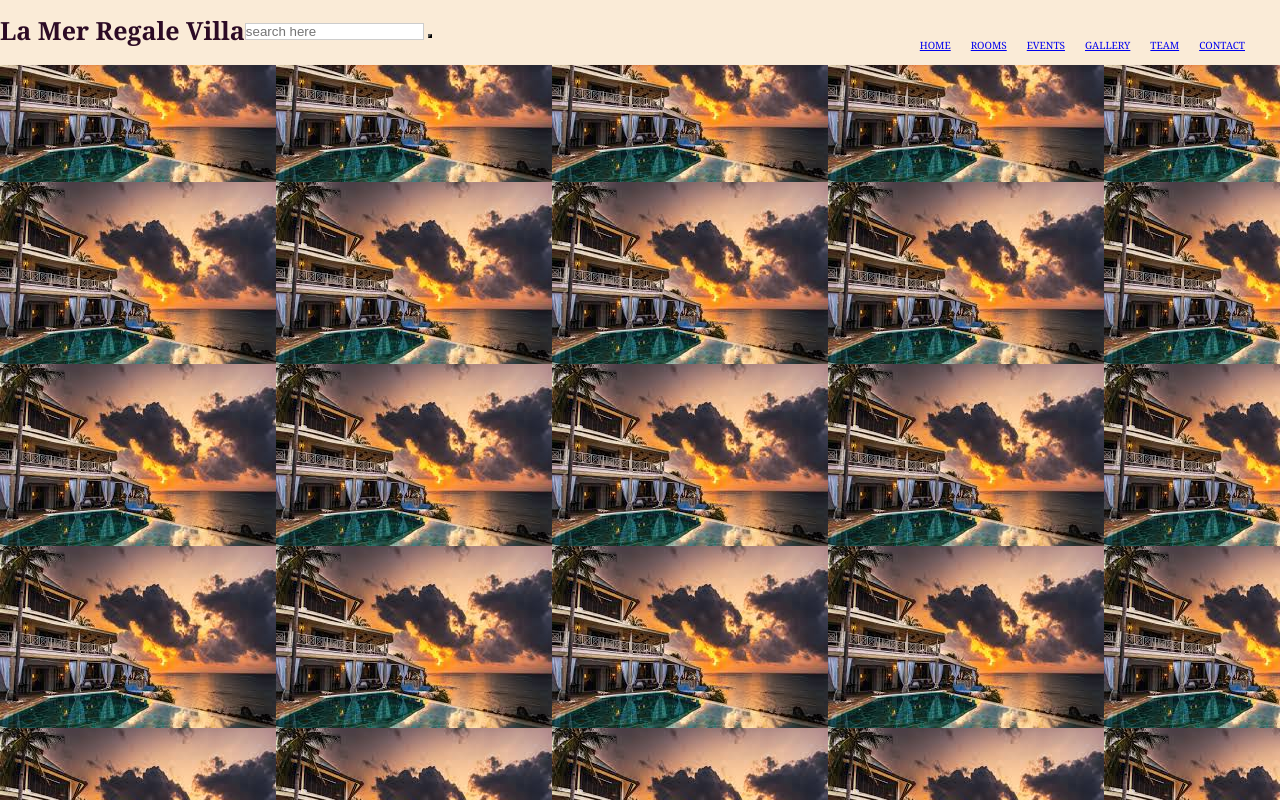
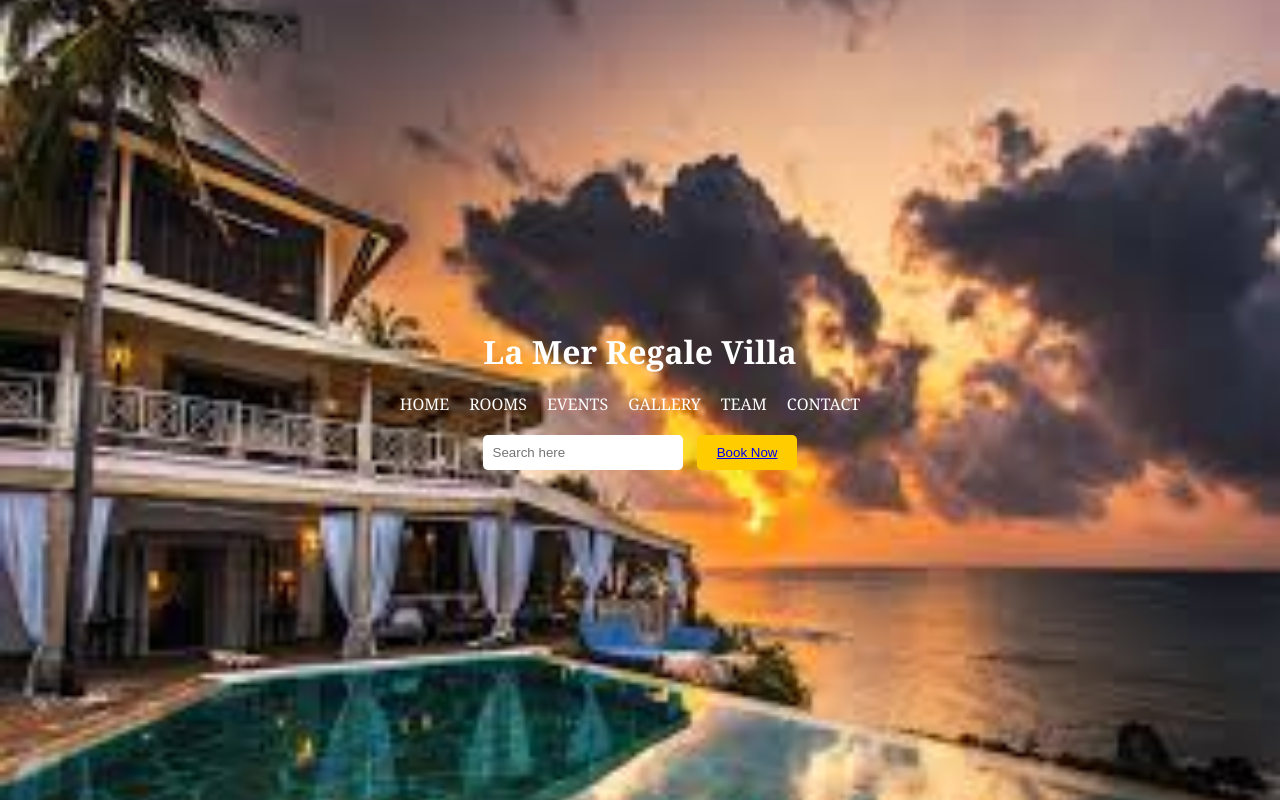
Before and after one commit to doreennjagi/la_villa_resort, a plain HTML site: page index.html in a window 1280 px wide. Drawn offline with Linux system fonts and the light colour scheme.

Commit message:
landing page

```diff
--- a/index.html
+++ b/index.html
@@ -7,11 +7,9 @@
     <link rel="stylesheet" href="main.css">
 </head>
 <body>
-    <header >
+    <header class="hero">
         <nav>
-            <div class="logo">
-                    La Mer Regale Villa
-                </div>
+            <div class="logo">La Mer Regale Villa</div>
             <ul class="nav_links">
                 <li><a href="#">HOME</a></li>
                 <li><a href="#">ROOMS</a></li>
@@ -19,13 +17,10 @@
                 <li><a href="#">GALLERY</a></li>
                 <li><a href="#">TEAM</a></li>
                 <li><a href="#">CONTACT</a></li>
-
             </ul>
-                <input type="text" placeholder="search here" />
-        <button><a href="book now"></a></button>
+            <input type="text" placeholder="Search here">
+            <button><a href="#">Book Now</a></button>
         </nav>
-
-
     </header>
 </body>
 </html>
--- a/main.css
+++ b/main.css
@@ -1,72 +1,75 @@
-*{
-    padding: 0;
-    margin:0;
-    box-sizing: border;
+
+* {
+        margin: 0;
+        padding: 0;
+        box-sizing: border-box;
 }
+
 body{
     font-family: Georgia, 'Times New Roman', Times, serif;
-    background-image: url(./images/villa_7.jpeg);
-    height: 100vh;
-    position: fixed;
-    padding:0;
-    margin:0;
 }
 
-header{
+header.hero{
+
+    background-image: url('images/villa_7.jpeg');
+    background-size: cover;
+    background-position: center;
+    height: 100vh;
+    color: #fff;
     display: flex;
-    justify-content: space-between;
+    justify-content: center;
     align-items: center;
-    width: 100%;
-    padding: 30px 10%;
+    text-align: center;
+    padding: 0 20px;
+    }
+
+
+.logo{
+    font-size: 2rem;
+    font-weight: bold;
+    margin-bottom: 20px;
 }
 
-nav{
-    width:100%;
-    height: 70px;
-    line-height: 70px;
-    position:fixed;
-    background-color: antiquewhite;
+.nav_links{
+    list-style: none;
+    display: flex;
+    justify-content: center;
+    margin-bottom: 20px;
 
 }
-.logo{
-    font-size: 25px;
-    font-weight: bold;
-    float: left;
-    color: rgb(44, 11, 37);
+.nav_links li {
+    margin-right: 20px;
+
+}
+
+.nav_links li a {
     text-decoration: none;
-}
-ul{
-
-    float: right;
-    color: rgb(41, 3, 41);
-    text-decoration: none;
-    text-transform: uppercase;
-}
-.nav_links{
-    display: flex;
-    float: right;
-    font-size:10px;
-    padding: 15px;
-}
-.nav_links li {
-    list-style: none;
-    margin-right: 20px;
+    color: #fff;
+    transition: color 0.3s ease;
     }
 
 .nav_links li a:hover {
-        color: #f00;
+    color: #ffcc00;
         }
 
-button {
-    background-color: #f00;
-    color: #fff;
-    cursor: pointer;
+input[type="text"] {
+            padding: 10px;
+            border: none;
+            border-radius: 5px;
+            margin-right: 10px;
+            width: 200px;
 
 }
+
+button {
+    padding: 10px 20px;
+    border: none;
+    border-radius: 5px;
+    background-color: #ffcc00;
+    color: #000;
+    cursor: pointer;
+    transition: background-color 0.3s ease;
+}
 button:hover {
-    background-color: #c00;
+    background-color: #e6b800;
 }
-nav input[type='text'] {
-    border: 1px solid #ccc;
-
-}
```
Lines whose indentation alone changed are shown as unchanged.
